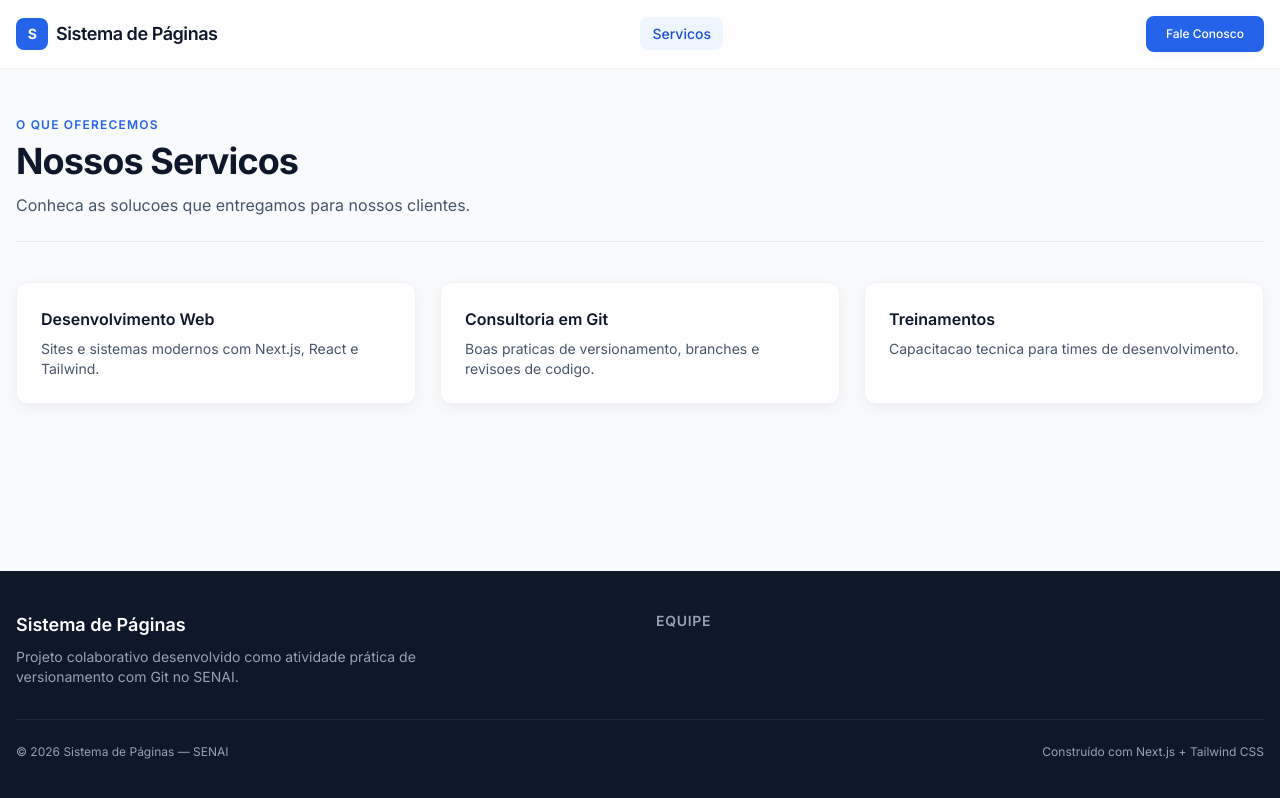
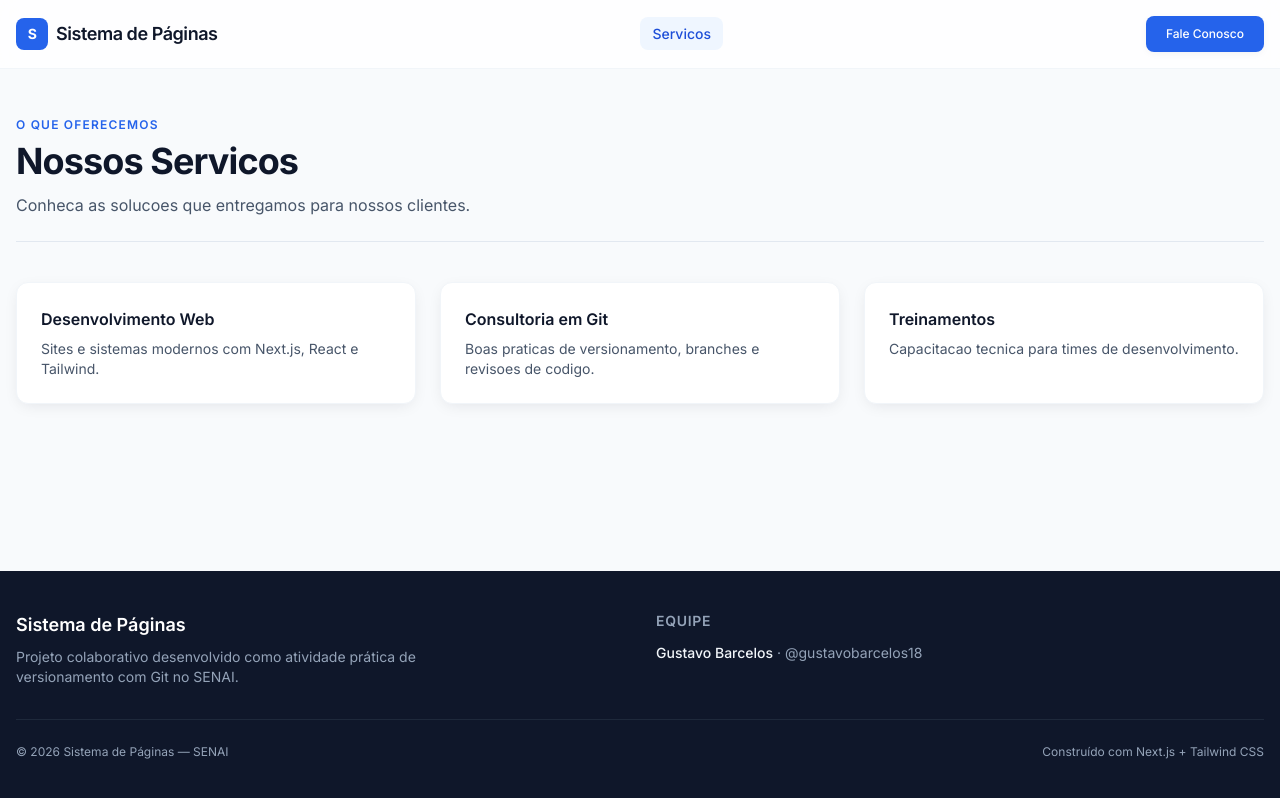
Before and after one commit to sfvitoriaa/sistema-paginas-grupo-7, a Next.js app: page /servicos in a window 1280 px wide. Built offline with nearby package versions, Linux system fonts and the light colour scheme.

Commit message:
chore: adicionando meu nome no Footer

```diff
--- a/components/layout/Footer.tsx
+++ b/components/layout/Footer.tsx
@@ -9,7 +9,7 @@
  */
 const equipe: { nome: string; github: string }[] = [
   // ====== INÍCIO DA ÁREA DE EDIÇÃO COLABORATIVA ======
-
+{ nome: "Gustavo Barcelos", github: "gustavobarcelos18" },
   // ====== FIM DA ÁREA DE EDIÇÃO COLABORATIVA ======
 ];
 
```
